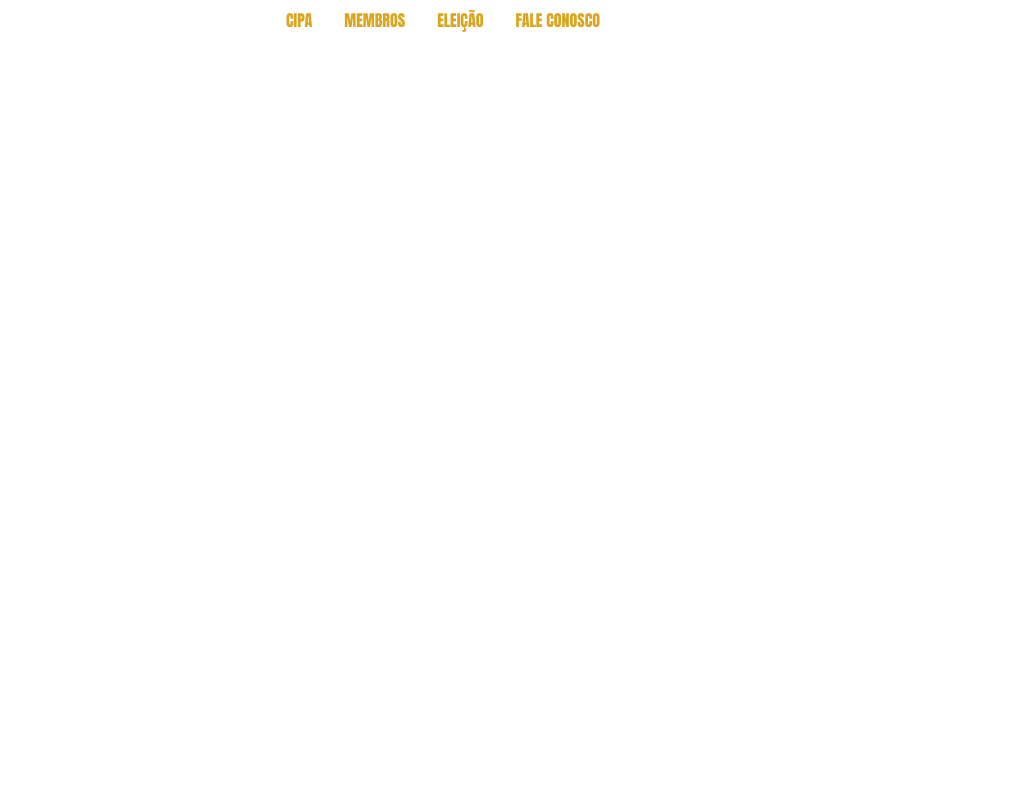
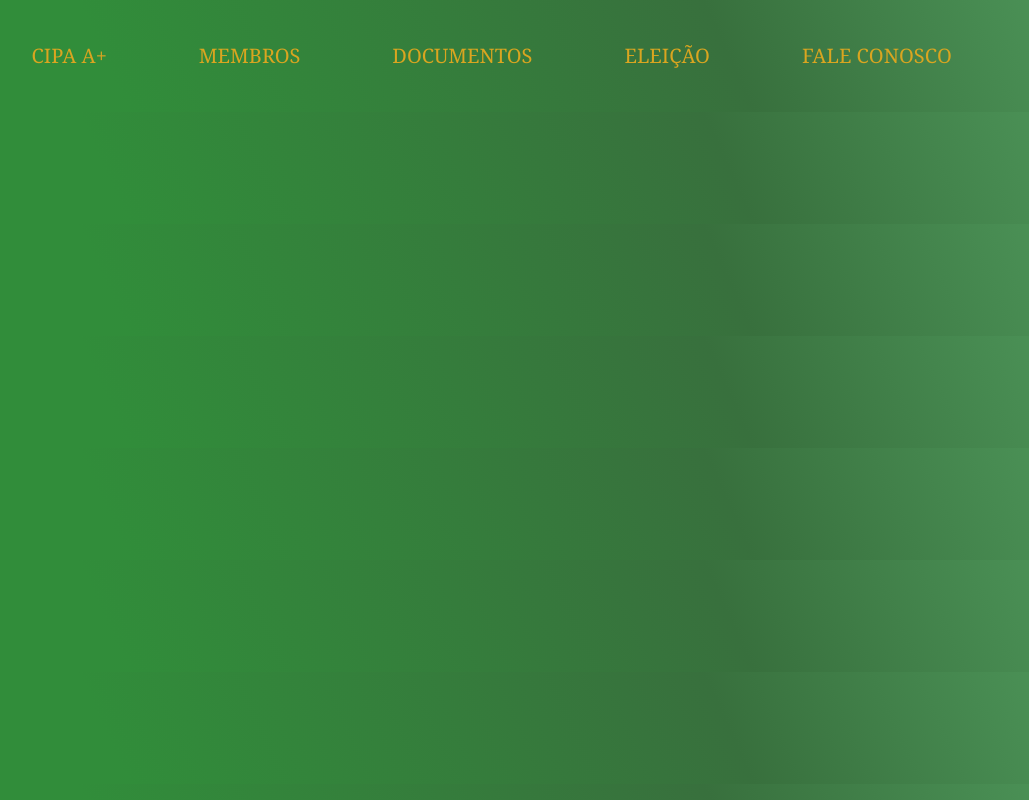
Before and after one commit to dbsouza16/site-cipa, a plain HTML site: page index.html in a window 1280 px wide. Shown: the whole page, without its empty margins (197-1226 px from the left). Drawn offline with nearby package versions, Linux system fonts and the light colour scheme.

Commit message:
ajuste 14/03

```diff
--- a/index.html
+++ b/index.html
@@ -11,12 +11,15 @@
 
 <body>
     <header>
-        <ul class="nav justify-content-center">
+          <ul class="nav justify-content-end">
               <li class="nav-item">
-              <a class="nav-link" href="#">CIPA</a>
+                <a class="nav-link" href="#">CIPA A+</a>
               </li>
               <li class="nav-item">
                 <a class="nav-link" href="#">MEMBROS</a>
+              </li>
+              <li class="nav-item">
+                <a class="nav-link" href="#">DOCUMENTOS</a>
               </li>
               <li class="nav-item">
                   <a class="nav-link" href="#">ELEIÇÃO</a>
@@ -24,9 +27,6 @@
                 <li class="nav-item">
                   <a class="nav-link" href="#">FALE CONOSCO</a>
                 </li>
-            <!-- <li class="nav-item">
-              <a class="nav-link disabled" href="#">Desativado</a>
-            </li> -->
           </ul>
     </header>
 
--- a/style.css
+++ b/style.css
@@ -1,21 +1,23 @@
 /*boby*/
-
-
-
+body {
+    background: linear-gradient(245.59deg, #4d9559 0%, #38703d 28.53%, #318d3a 75.52%);
+}
 
 /*header*/
 .nav {
-    font-family: Impact, Haettenschweiler, 'Arial Narrow Bold', sans-serif
+    font-family: Cambria, Cochin, Georgia, Times, 'Times New Roman', serif;
+    font-size: 20px;
+    padding: 33px 9%;
 }
-
 .nav li a {
     color: goldenrod;
+    margin-left: 60px;
+    font-weight: 200;
+    transition: all .65s ease;
 
 }
-
-li:hover {
-    background-color: yellowgreen;
+.nav li a:hover {
+    color: rgb(206, 200, 163);
     font-size: 120%;
-
-
+    text-decoration: underline;
 }
```
Also changed, not shown: img/imagem2.jpg (added). Lines whose indentation alone changed are shown as unchanged.
